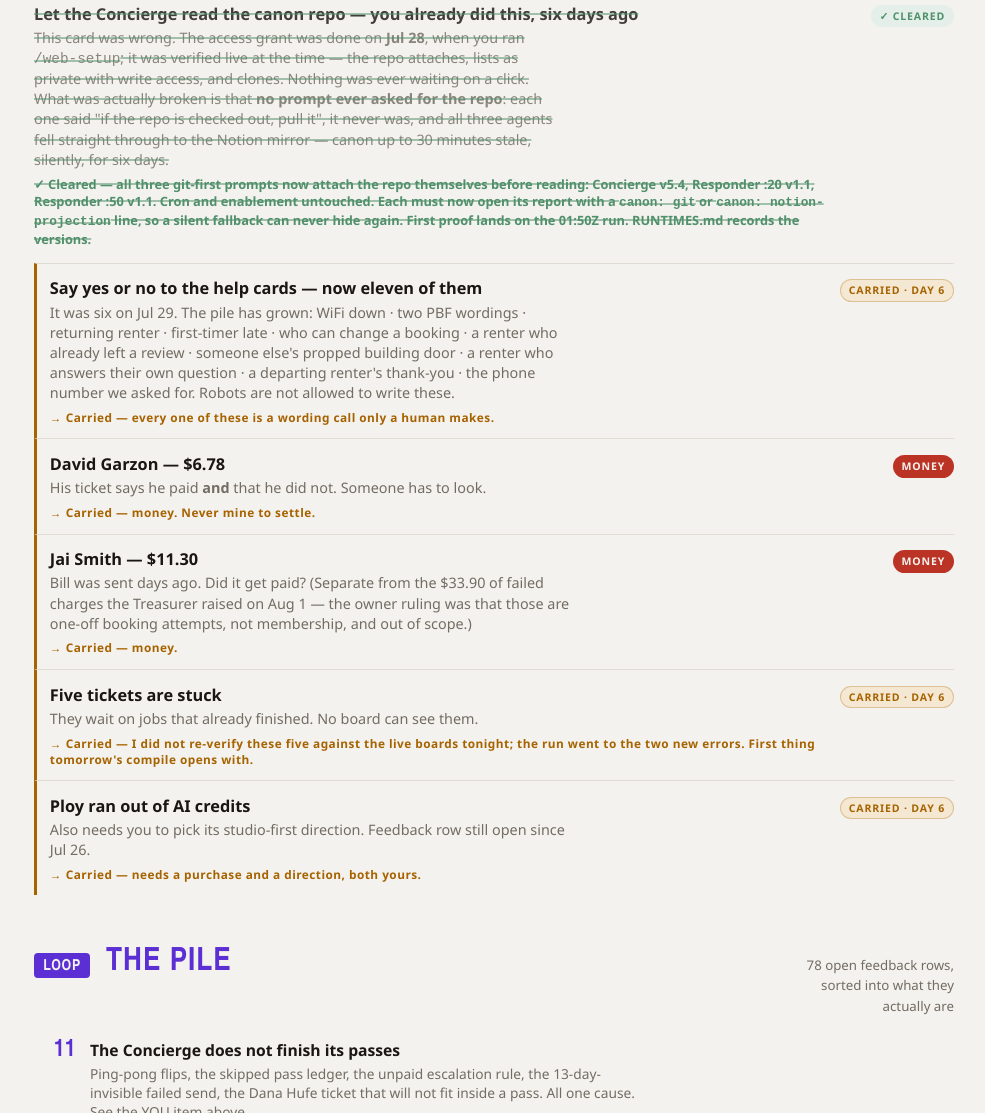
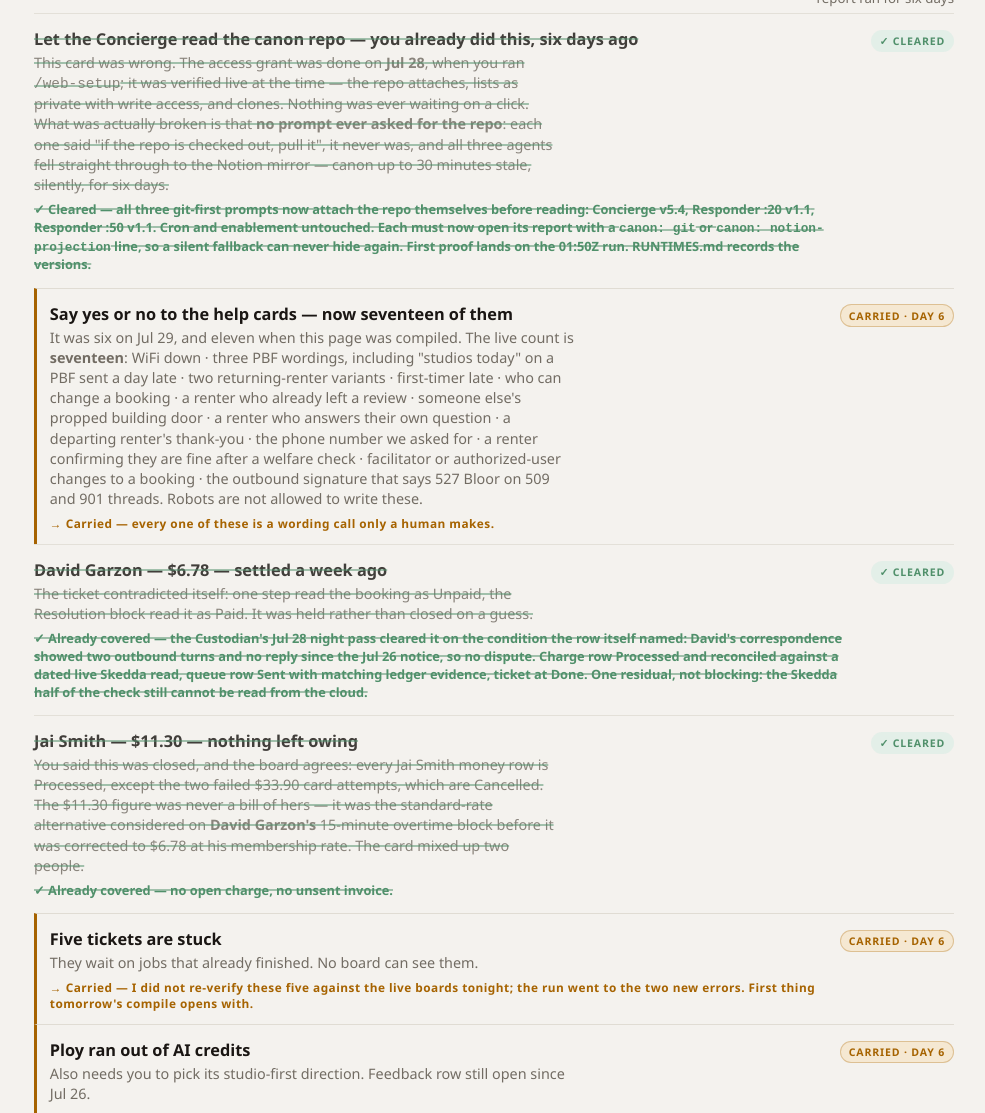
Before and after one commit to junyanboon/fixer-report, a plain HTML site: page index.html in a window 1280 px wide. Shown: the part 1630-2743 px from the top of the page, without its empty margins (146-1131 px from the left). Drawn offline with Linux system fonts and the light colour scheme.

Commit message:
fixer: both money cards cleared (settled Jul 28); help-card count corrected 11 to 17

```diff
--- a/index.html
+++ b/index.html
@@ -136,7 +136,7 @@
   <header class="mast">
     <div class="kicker"><span>Dance Annex Studios</span><i></i><span>Fixer Report · Aug 4, 2026</span></div>
     <h1>The Fixer<em> Report</em></h1>
-    <p class="verdict">Two alarms tonight. One was a real bug — <b>the sales follow-ups have been dying on a field you deleted a week ago</b>, and that is fixed and pushed. The other had already fixed itself in the twenty minutes before the report was written. Underneath both sits the thing neither alarm named: <b>the Concierge is not finishing its passes</b>, and eleven separate complaints in the feedback pile are that one fact wearing different clothes. <b>Seven things left for you</b> — and one of the eight turned out to be a card you had already cleared on Jul 28; the repo access was never the problem, the prompts were.</p>
+    <p class="verdict">Two alarms tonight. One was a real bug — <b>the sales follow-ups have been dying on a field you deleted a week ago</b>, and that is fixed and pushed. The other had already fixed itself in the twenty minutes before the report was written. Underneath both sits the thing neither alarm named: <b>the Concierge is not finishing its passes</b>, and eleven separate complaints in the feedback pile are that one fact wearing different clothes. <b>Five things left for you</b> — three of the original eight were already done and the page had not caught up: the repo access you granted on Jul 28, and both money cards, settled the same week. One of those money cards was not even about the person it named.</p>
   </header>
 
   <nav class="score" aria-label="At a glance">
@@ -191,24 +191,24 @@
     </div>
 
     <div class="row carry">
-      <div class="t">Say yes or no to the help cards — now eleven of them
-        <small>It was six on Jul 29. The pile has grown: WiFi down · two PBF wordings · returning renter · first-timer late · who can change a booking · a renter who already left a review · someone else's propped building door · a renter who answers their own question · a departing renter's thank-you · the phone number we asked for. Robots are not allowed to write these.</small>
+      <div class="t">Say yes or no to the help cards — now seventeen of them
+        <small>It was six on Jul 29, and eleven when this page was compiled. The live count is <b>seventeen</b>: WiFi down · three PBF wordings, including "studios today" on a PBF sent a day late · two returning-renter variants · first-timer late · who can change a booking · a renter who already left a review · someone else's propped building door · a renter who answers their own question · a departing renter's thank-you · the phone number we asked for · a renter confirming they are fine after a welfare check · facilitator or authorized-user changes to a booking · the outbound signature that says 527 Bloor on 509 and 901 threads. Robots are not allowed to write these.</small>
         <span class="why">→ Carried — every one of these is a wording call only a human makes.</span></div>
       <span class="tag carry">Carried · day 6</span>
     </div>
 
-    <div class="row carry">
-      <div class="t">David Garzon — $6.78
-        <small>His ticket says he paid <b>and</b> that he did not. Someone has to look.</small>
-        <span class="why">→ Carried — money. Never mine to settle.</span></div>
-      <span class="tag money">Money</span>
+    <div class="row done">
+      <div class="t">David Garzon — $6.78 — settled a week ago
+        <small>The ticket contradicted itself: one step read the booking as Unpaid, the Resolution block read it as Paid. It was held rather than closed on a guess.</small>
+        <span class="res">✓ Already covered — the Custodian's Jul 28 night pass cleared it on the condition the row itself named: David's correspondence showed two outbound turns and no reply since the Jul 26 notice, so no dispute. Charge row Processed and reconciled against a dated live Skedda read, queue row Sent with matching ledger evidence, ticket at Done. One residual, not blocking: the Skedda half of the check still cannot be read from the cloud.</span></div>
+      <span class="tag ok">✓ Cleared</span>
     </div>
 
-    <div class="row carry">
-      <div class="t">Jai Smith — $11.30
-        <small>Bill was sent days ago. Did it get paid? (Separate from the $33.90 of failed charges the Treasurer raised on Aug 1 — the owner ruling was that those are one-off booking attempts, not membership, and out of scope.)</small>
-        <span class="why">→ Carried — money.</span></div>
-      <span class="tag money">Money</span>
+    <div class="row done">
+      <div class="t">Jai Smith — $11.30 — nothing left owing
+        <small>You said this was closed, and the board agrees: every Jai Smith money row is Processed, except the two failed $33.90 card attempts, which are Cancelled. The $11.30 figure was never a bill of hers — it was the standard-rate alternative considered on <b>David Garzon's</b> 15-minute overtime block before it was corrected to $6.78 at his membership rate. The card mixed up two people.</small>
+        <span class="res">✓ Already covered — no open charge, no unsent invoice.</span></div>
+      <span class="tag ok">✓ Cleared</span>
     </div>
 
     <div class="row carry">
```
